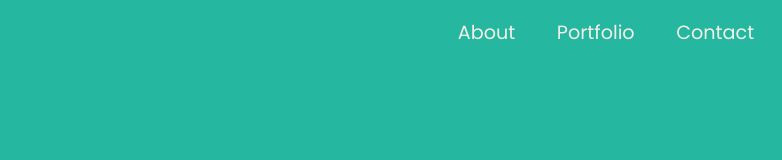
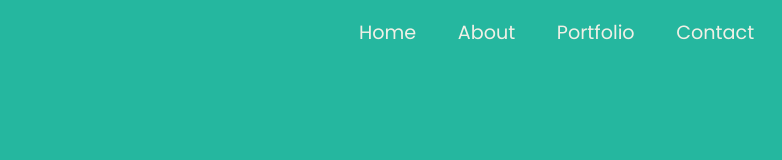
Before and after one commit to Varun-Vaggu-04/Portfolio, a plain HTML site: page index.html in a window 1280 px wide. Shown: the top 160 px of the page, without its empty margins (441-1223 px from the left). Drawn offline with nearby package versions, Linux system fonts and the light colour scheme.

Commit message:
Navigation to Home page

```diff
--- a/index.html
+++ b/index.html
@@ -20,6 +20,7 @@
           <h1 class="navbar-brand">Varun Vaggu</h1>
         </div>
         <ul class="menu-items">
+          <li><a href="#home-page">Home</a></li>
           <li><a href="#about">About</a></li>
           <li><a href="#my-works">Portfolio</a></li>
           <li><a href="#contact-me">Contact</a></li>
```
